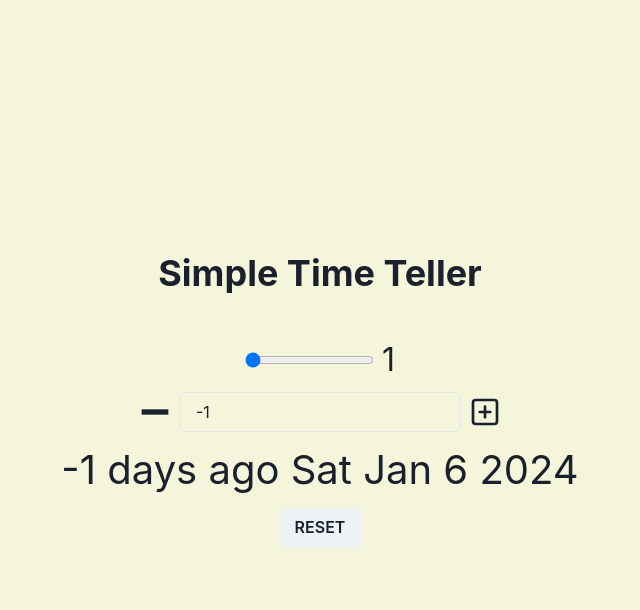
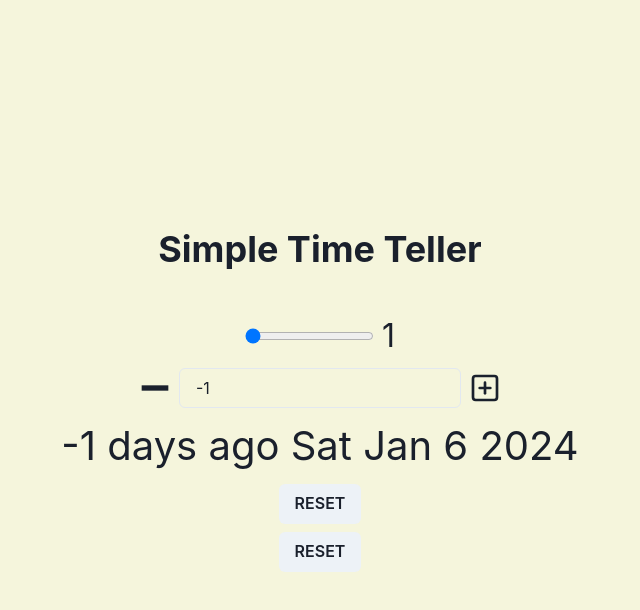
Before and after one commit to EliasTM1/reactDateCalculator, a React (Vite) app: page / in a window 1280 px wide. Both pictures are taken after a click on the icon 475 px from the left and 411 px from the top of the page. Shown: the top 610 px of the page, without its empty margins (320-960 px from the left). Built offline with nearby package versions, Linux system fonts and the light colour scheme.

Commit message:
clear button implemented

```diff
--- a/src/App.tsx
+++ b/src/App.tsx
@@ -78,7 +78,9 @@ function App() {
 					shortMonths[currentDate.getMonth()]
 				} ${currentDate.getDate()} ${currentDate.getFullYear()}`}
 			</Text>
-			<Button onClick={resetParams}>RESET</Button>
+			{step !== 1 || count !== 0 && <Button onClick={resetParams}>RESET</Button>}
+			{step !== 1 || count !== 0 ? <Button onClick={resetParams}>RESET</Button> : <></>}
+
 		</VStack>
 	);
 }
```
